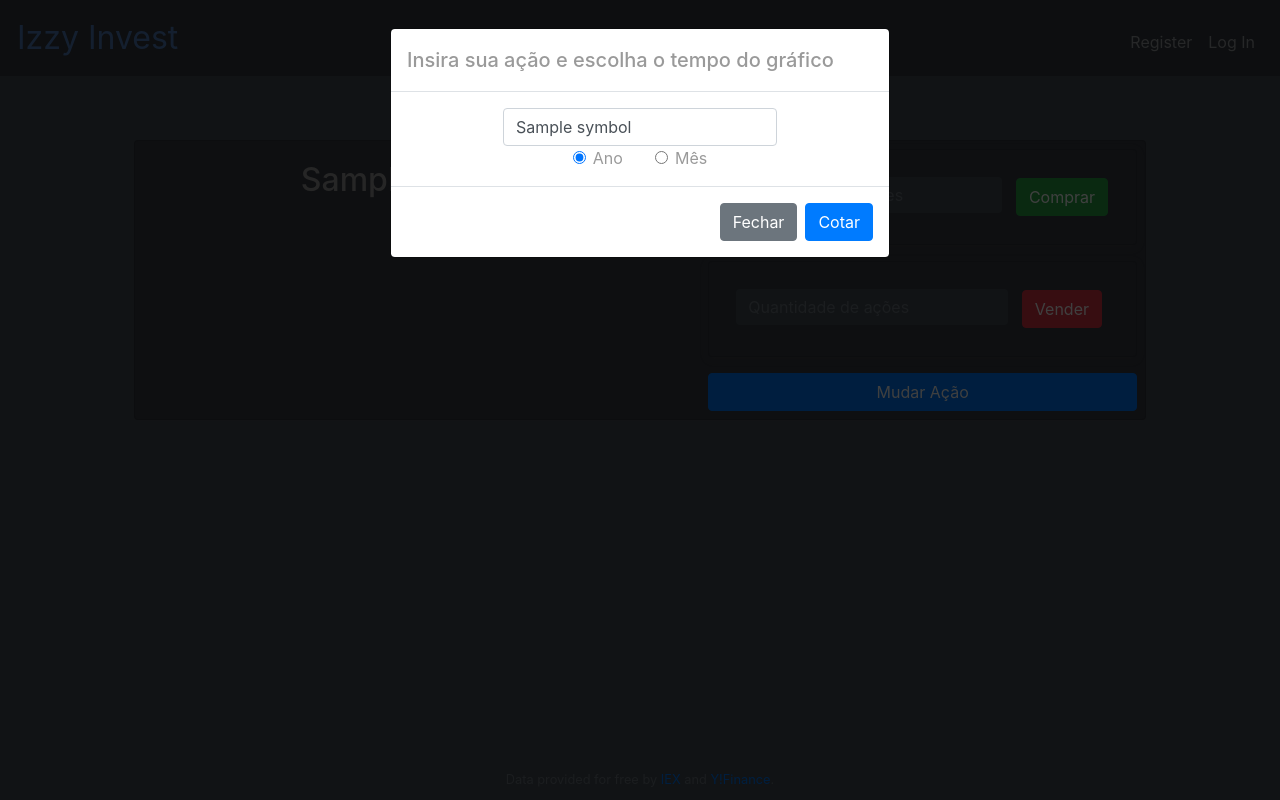
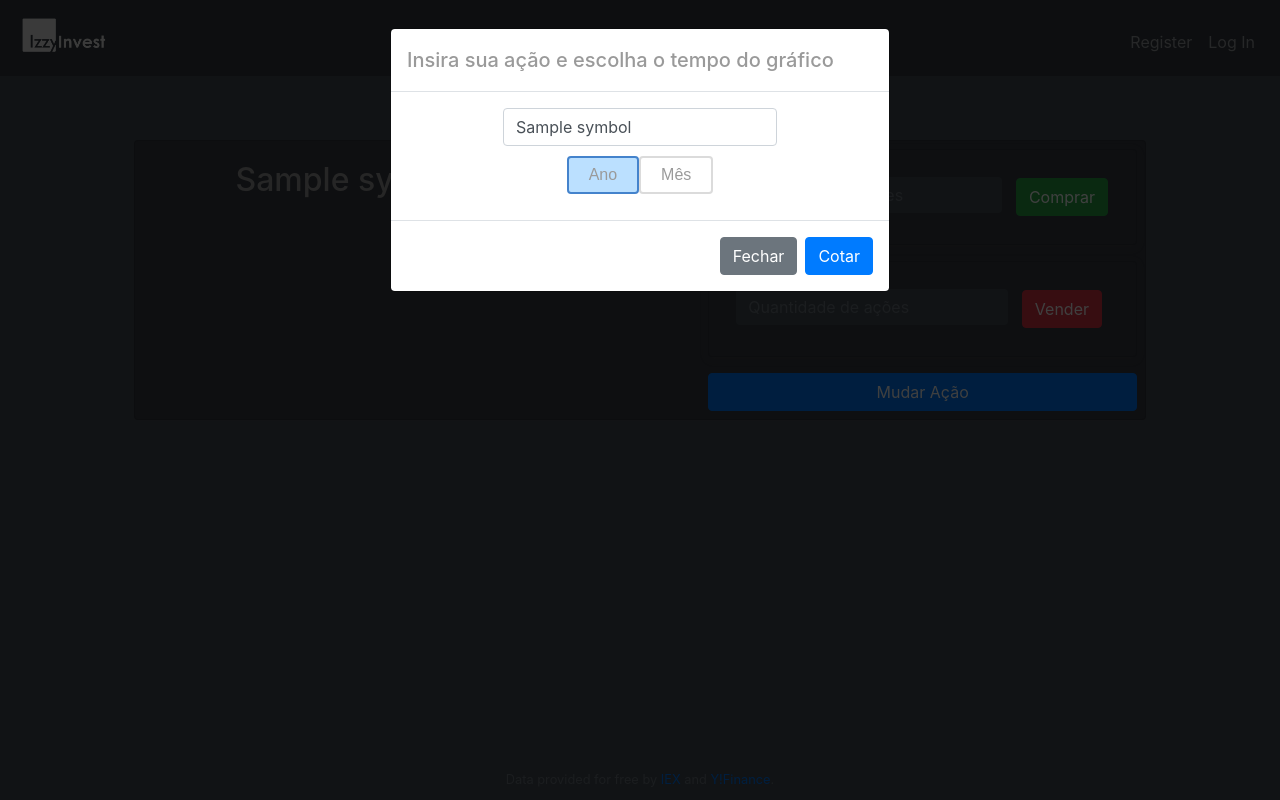
Before and after one commit to HenriqueBaesa/Izzy-Invest, a Flask app: template templates/stock.html in a window 1280 px wide, after a click on "Mudar Ação". Run offline with Flask 2, Linux system fonts and the light colour scheme; the template is opened without the code that fills it: most values are stand-ins (such as "Sample title", 1, 10 or a date in 2020); some libraries are stand-ins or nearby versions.

Commit message:
refactor #2: chart

```diff
--- a/static/styles.css
+++ b/static/styles.css
@@ -83,3 +83,46 @@
     box-shadow: rgba(99, 99, 99, 0.2) 0px 2px 8px 0px;
     background-color: #383c44;
 }
+
+.radio-toolbar {
+    margin: 10px;
+  }
+
+  .radio-toolbar input[type="radio"] {
+    opacity: 0;
+    position: fixed;
+    width: 0;
+  }
+
+  .radio-toolbar label {
+      display: inline-block;
+      background-color: rgb(255, 255, 255);
+      padding: 5px 20px;
+      font-family: sans-serif, Arial;
+      font-size: 16px;
+      border: 2px solid rgb(219, 219, 219);
+      border-radius: 4px;
+  }
+
+  .radio-toolbar label:hover {
+    background-color: rgb(221, 233, 255);
+  }
+
+  .radio-toolbar input[type="radio"]:focus + label {
+      border: 2px solid #444;
+  }
+
+  .radio-toolbar input[type="radio"]:checked + label {
+      background-color: rgb(187, 224, 255);
+      border-color: rgb(68, 131, 204);
+  }
+
+  input::-webkit-outer-spin-button,
+  input::-webkit-inner-spin-button {
+      -webkit-appearance: none;
+      margin: 0;
+  }
+
+  input[type=number]{
+    -moz-appearance: textfield;
+}
--- a/templates/layout.html
+++ b/templates/layout.html
@@ -13,7 +13,7 @@
         <link rel="stylesheet" href="https://cdn.jsdelivr.net/npm/bootstrap@4.5.3/dist/css/bootstrap.min.css" integrity="sha384-TX8t27EcRE3e/ihU7zmQxVncDAy5uIKz4rEkgIXeMed4M0jlfIDPvg6uqKI2xXr2" crossorigin="anonymous">
 
         <!-- https://favicon.io/emoji-favicons/money-mouth-face/ -->
-        <link rel="icon" type="image/png" href="/static/logo.png" />
+        <link rel="icon" type="image/png" href="/static/favicon.png" />
 
         <link href="/static/styles.css" rel="stylesheet">
 
@@ -28,7 +28,9 @@
     <body>
 
         <nav class="navbar navbar-expand-md navbar-dark bg-dark border border-dark">
-            <a class="navbar-brand" href="/"><!--<span class="blue">C</span><span class="red">$</span><span class="yellow">5</span><span class="green">0</span> <span class="red">Finance</span>--><span class="blue">Izzy Invest</span></a>
+            <a class="navbar-brand" href="/">
+                <img src="\static\logo.png" width="auto" height="42" class="d-inline-block align-top" alt="">
+              </a>
             <button aria-controls="navbar" aria-expanded="false" aria-label="Toggle navigation" class="navbar-toggler" data-target="#navbar" data-toggle="collapse" type="button">
                 <span class="navbar-toggler-icon"></span>
             </button>
--- a/templates/stock.html
+++ b/templates/stock.html
@@ -1,3 +1,5 @@
+
+
 {% extends "layout.html" %}
 
 {% block title %}
@@ -12,7 +14,7 @@
 <div class="card d-flex flex-row m-3" id="cardMain">
 
   <div class="card-body">
-    <h2 class="text-center"> {{ Symbol }} </h2>
+    <h2 class="text-center"> {{ Symbol }} : {{ "$%.2f"|format(values[-1]) }} </h2>
     <canvas id="myChart" height="40%" width="100%"></canvas>
   </div>
   <div class="d-flex flex-column justify-content-around">
@@ -55,17 +57,17 @@
 
               <input type="text" id="symbolID"name="symbol" value="{{ Symbol }}" class="form-control" placeholder="Insira uma ação...">
 
-              <div class="d-flex flex-row justify-content-center">
+              <div class="radio-toolbar d-flex justify-content-center">
 
-                <div class="form-check mr-3">
+                <div class="">
 
-                  <input type="radio" class="form-check-input" name="time" id="Ano" autocomplete="off" value="Ano" checked>
+                  <input type="radio" class="" name="time" id="Ano" autocomplete="off" value="Ano" checked>
                   <label class="form-check-label" for="Ano">Ano</label>
                 </div>
 
-                <div class="form-check ml-3">
+                <div class="">
 
-                  <input type="radio" class="form-check-input" name="time" id="Mes" autocomplete="off" value="Mes">
+                  <input type="radio" class="" name="time" id="Mes" autocomplete="off" value="Mes">
                   <label class="form-check-label" for="Mes">Mês</label>
                 </div>
               </div>
@@ -250,6 +252,10 @@
     },
     responsive: true,
     scales: {
+      x: {
+        ticks: {
+        display: false,
+      }},
       yAxes: [{
         barPercentage: 1.6,
         gridLines: {
@@ -274,7 +280,8 @@
         },
         ticks: {
           padding: 20,
-          fontColor: "#F2F2F2"
+          fontColor: "#F2F2F2",
+
         }
       }]
     }
```
Also changed, not shown: finance.db, static/favicon.png (added), static/logo.png, 1 other file.
